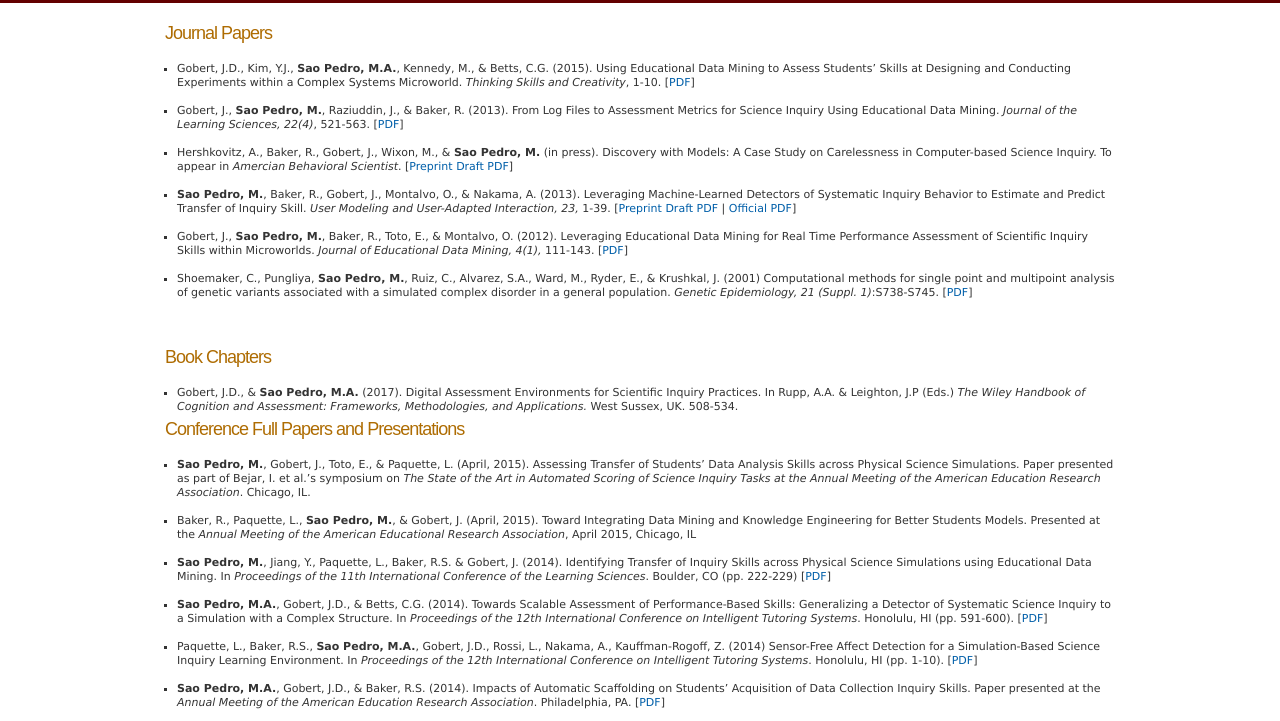
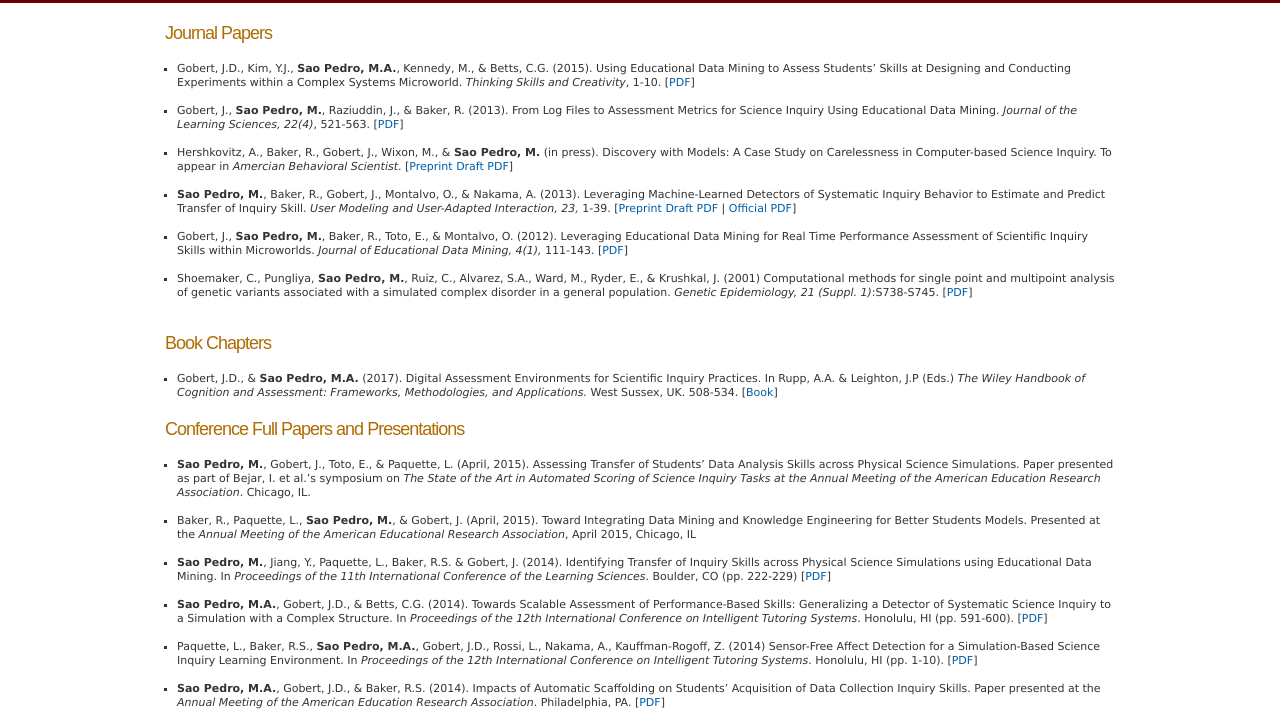
Before and after one commit to falcor781/PersonalWebsite, a plain HTML site: page pubs.html in a window 1280 px wide. Shown: the part 75-796 px from the top of the page. Drawn offline with Linux system fonts and the light colour scheme.

Commit message:
book chapter link

```diff
--- a/pubs.html
+++ b/pubs.html
@@ -40,12 +40,12 @@
   <br/>
   </ul>
 <br/>
-<br/>
 <h2>Book Chapters</h2>
 <ul>
   <br/>
-  <li>Gobert, J.D., & <b>Sao Pedro, M.A.</b> (2017). Digital Assessment Environments for Scientific Inquiry Practices. In Rupp, A.A. & Leighton, J.P (Eds.) <i>The Wiley Handbook of Cognition and Assessment: Frameworks, Methodologies, and Applications.</i> West Sussex, UK. 508-534.</li>
+  <li>Gobert, J.D., & <b>Sao Pedro, M.A.</b> (2017). Digital Assessment Environments for Scientific Inquiry Practices. In Rupp, A.A. & Leighton, J.P (Eds.) <i>The Wiley Handbook of Cognition and Assessment: Frameworks, Methodologies, and Applications.</i> West Sussex, UK. 508-534. [<a href="http://www.wiley.com/WileyCDA/WileyTitle/productCd-1118956575.html" target="blank_">Book</a>]</li>
 </ul>
+<br/>
 <h2>Conference Full Papers and Presentations</h2>
 <ul>
   <br/>
```
